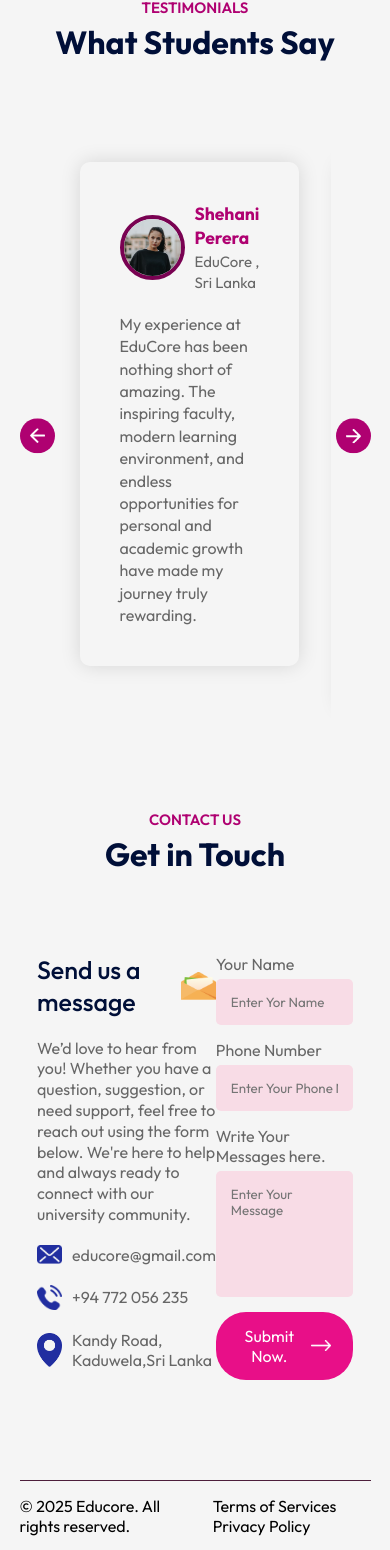
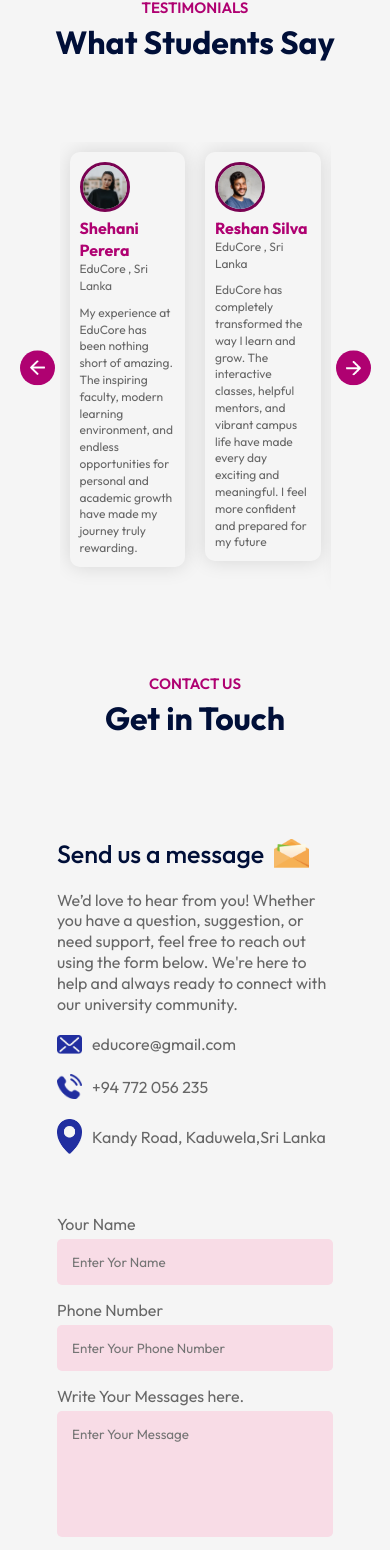
Before and after one commit to sewminiJayawardhana/EduCore, a React (Vite) app: page / in a window 390 px wide. Shown: the part 3575-5125 px from the top of the page. Built offline with nearby package versions, Linux system fonts and the light colour scheme.

Commit message:
`Added media queries and CSS modifications to Contact, Footer, and Testimonials components`

```diff
--- a/src/Components/Contact/Contact.css
+++ b/src/Components/Contact/Contact.css
@@ -51,3 +51,12 @@
     display: block;
     margin: 20px 0;
 }
+/* media query */
+@media(max-width:700px){
+    .contact{
+        display: block;
+    }
+    .contact-col{
+        padding: 20px;
+    }
+}
--- a/src/Components/Footer/Footer.css
+++ b/src/Components/Footer/Footer.css
@@ -12,3 +12,16 @@
     display: inline-block;
     margin-left: 20px;
 }
+/* media query */
+@media(max-width:600px){
+    .footer{
+        display: block;
+        text-align: center;
+    }
+    .footer ul li{
+        margin: 10px;
+    }
+    .footer ul{
+        margin-top: 10px;
+    }
+}
--- a/src/Components/Testimonials/Testimonials.css
+++ b/src/Components/Testimonials/Testimonials.css
@@ -65,4 +65,27 @@ position: relative;
         width: 35px;
         padding: 10px;
     }
+    .testimonials ul li{
+        padding: 10px;
+    }
+    .slide{
+        padding: 10px;
+    }
+    .slide img{
+        width: 50px;
+        border: 3px solid #790252;
+    }
 }
+@media (max-width:600px){
+    .user-info{
+        display: block;
+        margin-bottom:10px;
+        font-size: 12px;
+    }
+    .user-info h3{
+        font-size: 16px;
+    }
+    .slider p{
+        font-size: 12px;
+    }
+}
```
